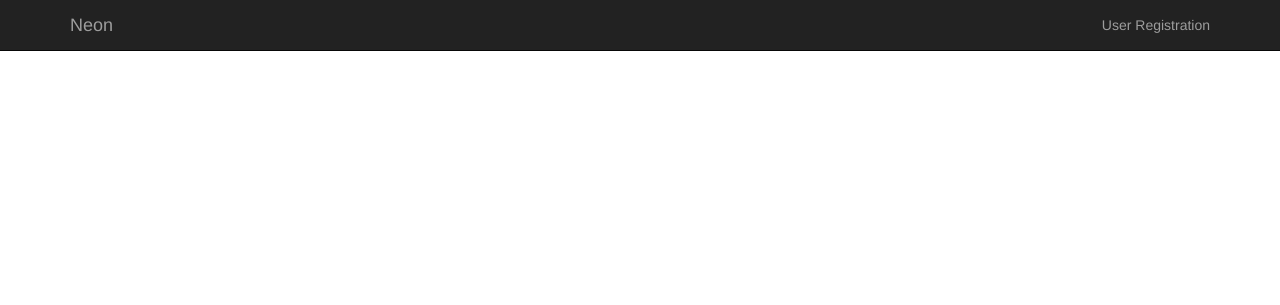
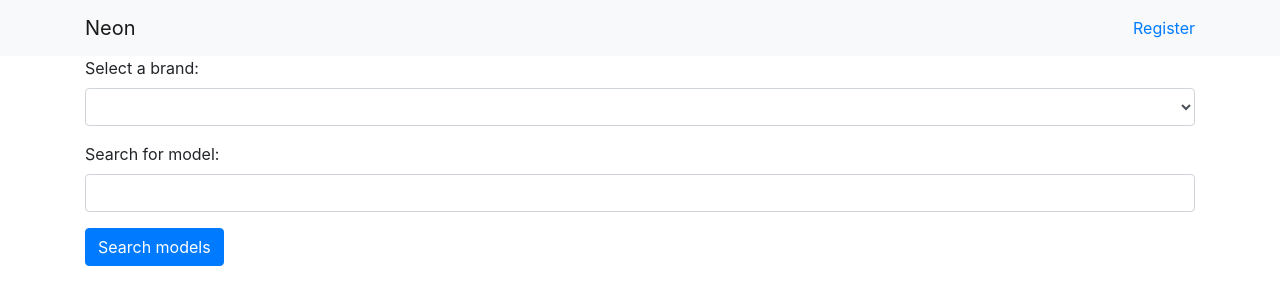
Before and after one commit to Neon-Corp/neon, a Spring app: page /index in a window 1280 px wide. Shown: the top 305 px of the page. Run offline with Thymeleaf, Linux system fonts and the light colour scheme; the template is opened without the code that fills it, so the values that code supplies are empty.

Commit message:
Base code for searching a device model from a brand

```diff
--- a/src/main/resources/templates/index.html
+++ b/src/main/resources/templates/index.html
@@ -4,36 +4,42 @@
 <head>
     <meta charset="utf-8" />
     <meta name="viewport" content="width=device-width, initial-scale=1, maximum-scale=1" />
-    <meta name="description" content="" />
-    <meta name="author" content="" />
-    <title>Neon - Home</title>
+    <title>Neon</title>
 
-    <link rel="stylesheet" href="https://maxcdn.bootstrapcdn.com/bootstrap/3.3.7/css/bootstrap.min.css" />
-    <script src="https://maxcdn.bootstrapcdn.com/bootstrap/3.3.7/js/bootstrap.min.js"></script>
+    <link rel="stylesheet" href="https://stackpath.bootstrapcdn.com/bootstrap/4.1.3/css/bootstrap.min.css" integrity="sha384-MCw98/SFnGE8fJT3GXwEOngsV7Zt27NXFoaoApmYm81iuXoPkFOJwJ8ERdknLPMO" crossorigin="anonymous">
 
 </head>
 
     <body>
-        <div class="navbar navbar-inverse navbar-fixed-top">
+        <nav class="navbar navbar-light bg-light">
             <div class="container">
-                <div class="navbar-header">
-                    <button type="button" class="navbar-toggle" data-toggle="collapse" data-target=".navbar-collapse">
-                        <span class="icon-bar"></span>
-                        <span class="icon-bar"></span>
-                    </button>
-                    <a class="navbar-brand" href="/">Neon</a>
+                <a class="navbar-brand" href="#">Neon</a>
+                <form class="form-inline">
+                    <ul class="nav navbar-nav navbar-right">
+                        <li><a href="/users/new">Register</a></li>
+                    </ul>
+                </form>
+            </div>
+        </nav>
+        <div class="container">
+            <form th:action="teste" method="POST">
+                <div class="form-group">
+                    <label for="deviceBrandInput">Select a brand:</label>
+                    <select name="deviceBrandInput" id="deviceBrandInput" class="form-control">
+                        <option th:each="brand : ${brands}" th:value="${brand.id}" th:text="${brand.brand}"></option>
+                    </select>
                 </div>
-                <div class="navbar-collapse collapse">
-                    <ul class="nav navbar-nav navbar-right">
-                        <li><a href="/users/new">User Registration</a></li>
-                    </ul>
+                <div class="form-group">
+                    <label for="deviceModelSearchInput">Search for model:</label>
+                    <input type="text" class="form-control" id="deviceModelSearchInput" name="deviceModelSearchInput">
                 </div>
-            </div>
+                <button class="btn btn-primary" type="submit">Search models</button>
+            </form>
         </div>
 
-        <div class="container" style="margin-top:60px;">
-            <div th:if="${success != null}" class="alert alert-success" role="alert"><span th:text="${success}">msg success</span></div>
-            <div th:if="${error != null}" class="alert alert-danger" role="alert"><span th:text="${error}">msg error</span></div>
-        </div>
+
+        <script src="https://code.jquery.com/jquery-3.3.1.slim.min.js" integrity="sha384-q8i/X+965DzO0rT7abK41JStQIAqVgRVzpbzo5smXKp4YfRvH+8abtTE1Pi6jizo" crossorigin="anonymous"></script>
+        <script src="https://cdnjs.cloudflare.com/ajax/libs/popper.js/1.14.3/umd/popper.min.js" integrity="sha384-ZMP7rVo3mIykV+2+9J3UJ46jBk0WLaUAdn689aCwoqbBJiSnjAK/l8WvCWPIPm49" crossorigin="anonymous"></script>
+        <script src="https://stackpath.bootstrapcdn.com/bootstrap/4.1.3/js/bootstrap.min.js" integrity="sha384-ChfqqxuZUCnJSK3+MXmPNIyE6ZbWh2IMqE241rYiqJxyMiZ6OW/JmZQ5stwEULTy" crossorigin="anonymous"></script>
     </body>
 </html>
```
Also changed, not shown: src/main/java/com/neon/controller/HomeController.java (+16 -3 lines), src/main/java/com/neon/controller/ListingController.java (+10 -1 lines), src/main/java/com/neon/model/Brand.java (added, +32 -0 lines), src/main/java/com/neon/model/Model.java (+11 -1 lines), src/main/java/com/neon/repo/BrandRepository.java (added, +9 -0 lines), src/main/java/com/neon/service/BrandService.java (added, +19 -0 lines), src/main/resources/templates/listings/index.html (added, +10 -0 lines).
